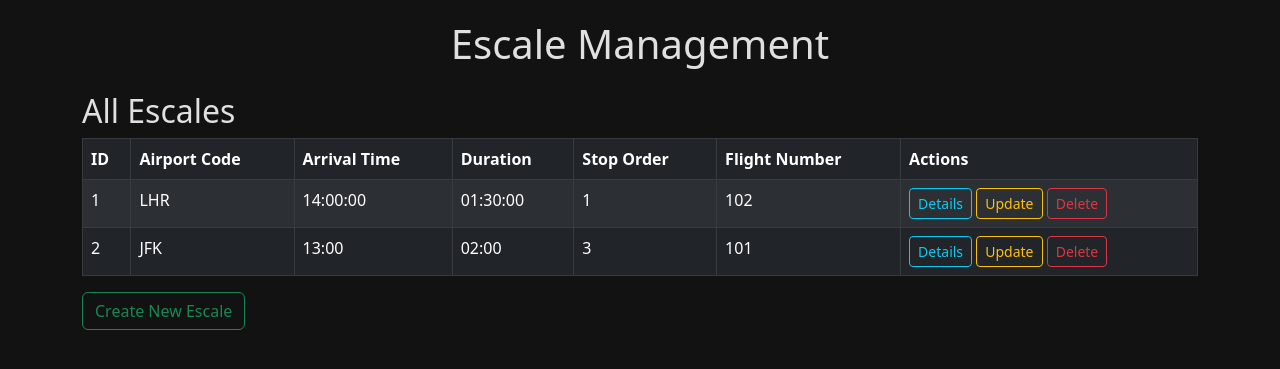
After one commit to 0XAymax/AIRPORT_PROJECT, a Flask app: page /escale in a window 1280 px wide. The commit adds this page. Shown: the top 369 px of the page. Run offline with Flask 3, Linux system fonts and the light colour scheme; data comes from the database, SQL or seed files in the repository; both versions use the stored data as it was after the commit.

Commit message:
Adding escale management page, wakha design dylha mkhtalf 3la lokhrin mais mn be3d ongadoh

```diff
--- a/app.py
+++ b/app.py
@@ -2,13 +2,14 @@ from flask import Flask,render_template,url_for
 from routes.auth import auth_blueprint
 from routes.aircraft_routes import aircraft_routes
 from routes.airport_routes import airport_routes
-
+from routes.escale_routes import escale_routes
 app = Flask(__name__)
 app.secret_key = 'your_secret_key_here'
 
-
+app.register_blueprint(auth_blueprint)
 app.register_blueprint(aircraft_routes)
 app.register_blueprint(airport_routes)
+app.register_blueprint(escale_routes)
 
 @app.route("/")
 def home():
--- /dev/null
+++ b/routes/escale_routes.py
@@ -0,0 +1,71 @@
+from flask import Blueprint, render_template, request,redirect,url_for
+from models.escale import Escale
+
+escale_routes=Blueprint("escale_routes",__name__)
+
+@escale_routes.route("/escale",methods=["GET" ,"POST"])
+def escale():
+    action=request.args.get("action","list")
+    idesc=request.args.get("id" ,type=int)
+    codev=request.form.get("CODEV" ,"")
+    numvol = request.form.get("NUMVOL", "")
+    context ={}
+
+    if action == "list":
+        context["escales"]=Escale.get_all_escale()
+        context["view"]="list"
+    elif action == "details" and idesc:
+        context["escale"] = Escale.get_escale_by_id(idesc)
+        context["view"] = "details"
+    elif action == "search":
+        if request.method == "POST":
+            escales_by_numvol = Escale.get_escale_by_numvol(numvol) if numvol else None
+            escales_by_airport = Escale.get_escale_by_airport(codev) if codev else None
+
+            context["escales"] = []
+            if escales_by_numvol:
+               context["escales"].extend(escales_by_numvol if isinstance(escales_by_numvol, list) else [escales_by_numvol])
+            if escales_by_airport:
+               context["escales"].extend(escales_by_airport if isinstance(escales_by_airport, list) else [escales_by_airport])
+            if not context["escales"]:
+              context["message"] = "No escales found for the given criteria."
+
+        context["view"] = "search"
+    elif action == "arrival_time" and idesc:
+        arrival_time = Escale.get_heure_arrive(idesc)
+        if arrival_time:
+           context["arrival_time"] = arrival_time
+        else:
+           context["message"] = "No arrival time found for the specified escale."
+        context["view"] = "arrival_time"
+    elif action == "create":
+        context["view"] = "create"
+        if request.method == "POST":
+            airport_code = request.form.get("APORTESC")
+            arrival_time = request.form.get("HARRESC")
+            stop_duration = request.form.get("DURESC")
+            stop_order = request.form.get("NOORD")
+            flight_number = request.form.get("NUMVOL")
+
+            if not airport_code or not arrival_time or not stop_duration or not stop_order or not flight_number:
+                context["error"] = "All fields are required!"
+                return render_template("escale.html", context=context)
+
+            Escale.create_escale(airport_code, arrival_time, stop_duration, stop_order, flight_number)
+            return redirect(url_for('escale_routes.escale', action='list'))
+    elif action == "update":
+        context["view"]="update"
+        context["escale"]=Escale.get_escale_by_id(idesc)
+        if request.method == "POST":
+            new_aportesc =request.form.get("aportesc")
+            new_harresc =request.form.get("harresc")
+            new_duresc=request.form.get("duresc")
+            new_noord=request.form.get("noord")
+
+            Escale.update_escale(idesc,new_aportesc,new_harresc,new_duresc,new_noord)
+            return redirect(url_for('escale_routes.escale',action='details',id=idesc))
+    elif action == "delete" and idesc and request.method == "POST":
+        Escale.delete_escale(idesc)
+        return redirect(url_for('escale_routes.escale', action='list'))
+
+    return render_template("escale.html", context=context)
--- a/templates/airport.html
+++ b/templates/airport.html
@@ -1,7 +1,7 @@
 <!DOCTYPE html>
 <html lang="en">
 <head>
-    <title>Airportt Management</title>
+    <title>Airport Management</title>
     <meta name="viewport" content="width=device-width, initial-scale=1.0">
     <style>
         body {
--- /dev/null
+++ b/templates/escale.html
@@ -0,0 +1,190 @@
+<!DOCTYPE html>
+<html lang="en">
+<head>
+    <meta charset="UTF-8">
+    <meta name="viewport" content="width=device-width, initial-scale=1.0">
+    <title>Escale Management</title>
+    <!-- Bootstrap CSS -->
+    <link href="https://cdn.jsdelivr.net/npm/bootstrap@5.3.0/dist/css/bootstrap.min.css" rel="stylesheet">
+    <style>
+        body {
+            background-color: #121212;
+            color: #e0e0e0;
+        }
+        .container {
+            margin-top: 20px;
+        }
+        a {
+            color: #9acd32;
+        }
+        a:hover {
+            text-decoration: underline;
+        }
+    </style>
+</head>
+<body>
+    <div class="container">
+        <h1 class="text-center mb-4">Escale Management</h1>
+
+        <!-- List View -->
+        {% if context.view == "list" %}
+            <h2>All Escales</h2>
+            <table class="table table-dark table-striped table-bordered">
+                <thead>
+                    <tr>
+                        <th>ID</th>
+                        <th>Airport Code</th>
+                        <th>Arrival Time</th>
+                        <th>Duration</th>
+                        <th>Stop Order</th>
+                        <th>Flight Number</th>
+                        <th>Actions</th>
+                    </tr>
+                </thead>
+                <tbody>
+                    {% for escale in context.escales %}
+                        <tr>
+                            <td>{{ escale.IDESC }}</td>
+                            <td>{{ escale.APORTESC }}</td>
+                            <td>{{ escale.HARRESC }}</td>
+                            <td>{{ escale.DURESC }}</td>
+                            <td>{{ escale.NOORD }}</td>
+                            <td>{{ escale.NUMVOL }}</td>
+                            <td>
+                                <a href="?action=details&id={{ escale.IDESC }}" class="btn btn-sm btn-outline-info">Details</a>
+                                <a href="?action=update&id={{ escale.IDESC }}" class="btn btn-sm btn-outline-warning">Update</a>
+                                <form action="?action=delete&id={{ escale.IDESC }}" method="POST" class="d-inline">
+                                    <button type="submit" class="btn btn-sm btn-outline-danger">Delete</button>
+                                </form>
+                            </td>
+                        </tr>
+                    {% endfor %}
+                </tbody>
+            </table>
+            <a href="?action=create" class="btn btn-outline-success">Create New Escale</a>
+        {% endif %}
+
+        <!-- Details View -->
+        {% if context.view == "details" %}
+            <h2>Escale Details</h2>
+            {% if context.escale %}
+                <div class="card bg-dark text-light mb-3">
+                    <div class="card-body">
+                        <p><strong>ID:</strong> {{ context.escale.IDESC }}</p>
+                        <p><strong>Airport Code:</strong> {{ context.escale.APORTESC }}</p>
+                        <p><strong>Arrival Time:</strong> {{ context.escale.HARRESC }}</p>
+                        <p><strong>Duration:</strong> {{ context.escale.DURESC }}</p>
+                        <p><strong>Stop Order:</strong> {{ context.escale.NOORD }}</p>
+                        <p><strong>Flight Number:</strong> {{ context.escale.NUMVOL }}</p>
+                    </div>
+                </div>
+            {% else %}
+                <div class="alert alert-danger">Escale not found.</div>
+            {% endif %}
+            <a href="?action=list" class="btn btn-outline-secondary">Back to List</a>
+        {% endif %}
+
+        <!-- Search View -->
+        {% if context.view == "search" %}
+            <h2>Search Escales</h2>
+            <form method="POST" action="?action=search" class="mb-3">
+                <div class="mb-3">
+                    <label for="NUMVOL" class="form-label">Flight Number</label>
+                    <input type="text" id="NUMVOL" name="NUMVOL" class="form-control" placeholder="Enter Flight Number">
+                </div>
+                <div class="mb-3">
+                    <label for="CODEV" class="form-label">Airport Code</label>
+                    <input type="text" id="CODEV" name="CODEV" class="form-control" placeholder="Enter Airport Code">
+                </div>
+                <button type="submit" class="btn btn-outline-primary">Search</button>
+            </form>
+            {% if context.escales %}
+                <h3>Search Results:</h3>
+                <ul class="list-group">
+                    {% for escale in context.escales %}
+                        <li class="list-group-item bg-dark text-light">
+                            <strong>ID:</strong> {{ escale.IDESC }},
+                            <strong>Airport Code:</strong> {{ escale.APORTESC }},
+                            <strong>Arrival Time:</strong> {{ escale.HARRESC }}
+                        </li>
+                    {% endfor %}
+                </ul>
+            {% elif context.message %}
+                <div class="alert alert-warning">{{ context.message }}</div>
+            {% endif %}
+            <a href="?action=list" class="btn btn-outline-secondary mt-3">Back to List</a>
+        {% endif %}
+
+        <!-- Arrival Time View -->
+        {% if context.view == "arrival_time" %}
+            <h2>Arrival Time</h2>
+            {% if context.arrival_time %}
+                <div class="alert alert-success">Arrival Time: {{ context.arrival_time }}</div>
+            {% else %}
+                <div class="alert alert-warning">{{ context.message }}</div>
+            {% endif %}
+            <a href="?action=list" class="btn btn-outline-secondary">Back to List</a>
+        {% endif %}
+
+        <!-- Create View -->
+        {% if context.view == "create" %}
+            <h2>Create New Escale</h2>
+            {% if context.error %}
+                <div class="alert alert-danger">{{ context.error }}</div>
+            {% endif %}
+            <form method="POST" action="?action=create">
+                <div class="mb-3">
+                    <label for="APORTESC" class="form-label">Airport Code</label>
+                    <input type="text" id="APORTESC" name="APORTESC" class="form-control" required>
+                </div>
+                <div class="mb-3">
+                    <label for="HARRESC" class="form-label">Arrival Time</label>
+                    <input type="text" id="HARRESC" name="HARRESC" class="form-control" required>
+                </div>
+                <div class="mb-3">
+                    <label for="DURESC" class="form-label">Duration</label>
+                    <input type="text" id="DURESC" name="DURESC" class="form-control" required>
+                </div>
+                <div class="mb-3">
+                    <label for="NOORD" class="form-label">Stop Order</label>
+                    <input type="text" id="NOORD" name="NOORD" class="form-control" required>
+                </div>
+                <div class="mb-3">
+                    <label for="NUMVOL" class="form-label">Flight Number</label>
+                    <input type="text" id="NUMVOL" name="NUMVOL" class="form-control" required>
+                </div>
+                <button type="submit" class="btn btn-outline-success">Create</button>
+            </form>
+            <a href="?action=list" class="btn btn-outline-secondary mt-3">Back to List</a>
+        {% endif %}
+
+        <!-- Update View -->
+        {% if context.view == "update" %}
+            <h2>Update Escale</h2>
+            <form method="POST" action="?action=update&id={{ context.escale.IDESC }}">
+                <div class="mb-3">
+                    <label for="aportesc" class="form-label">Airport Code</label>
+                    <input type="text" id="aportesc" name="aportesc" value="{{ context.escale.APORTESC }}" class="form-control" required>
+                </div>
+                <div class="mb-3">
+                    <label for="harresc" class="form-label">Arrival Time</label>
+                    <input type="text" id="harresc" name="harresc" value="{{ context.escale.HARRESC }}" class="form-control" required>
+                </div>
+                <div class="mb-3">
+                    <label for="duresc" class="form-label">Duration</label>
+                    <input type="text" id="duresc" name="duresc" value="{{ context.escale.DURESC }}" class="form-control" required>
+                </div>
+                <div class="mb-3">
+                    <label for="noord" class="form-label">Stop Order</label>
+                    <input type="text" id="noord" name="noord" value="{{ context.escale.NOORD }}" class="form-control" required>
+                </div>
+                <button type="submit" class="btn btn-outline-warning">Update</button>
+            </form>
+            <a href="?action=list" class="btn btn-outline-secondary mt-3">Back to List</a>
+        {% endif %}
+    </div>
+
+    <!-- Bootstrap JS -->
+    <script src="https://cdn.jsdelivr.net/npm/bootstrap@5.3.0/dist/js/bootstrap.bundle.min.js"></script>
+</body>
+</html>
--- a/templates/home.html
+++ b/templates/home.html
@@ -22,7 +22,7 @@
             <div class="card">
                 <h3>Escale Management</h3>
                 <p>View and manage escale operations for flights.</p>
-                <a href="/escales" class="btn">Go to Escales</a>
+                <a href="/escale" class="btn">Go to Escales</a>
             </div>
 
             <div class="card">
```
Also changed, not shown: models/escale.py (+29 -4 lines), routes/auth.py (+4 -4 lines), airplain.db.
